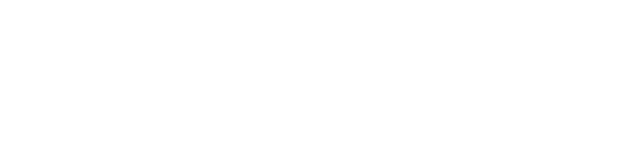
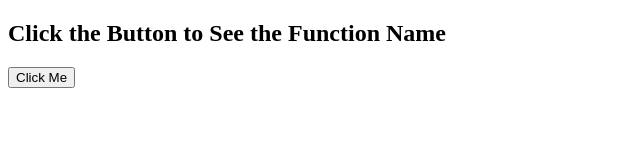
Before and after one commit to acciojob/print-function-name-Ritesh1408, a website: page main.html in a window 1280 px wide. Shown: the whole page, without its empty margins (0-640 px from the left). Drawn offline with Linux system fonts and the light colour scheme.

Commit message:
created a submission

```diff
--- a/main.html
+++ b/main.html
@@ -8,6 +8,8 @@
 
 <body>
 	<!-- the entire body must be written by student -->
+	<h2>Click the Button to See the Function Name</h2>
+    <button onclick="functionName()">Click Me</button>
     <script type="text/javascript" src="./script.js">
 </script>
 
--- a/script.js
+++ b/script.js
@@ -1 +1,5 @@
-//your JS code here. If required.
+function functionName() {
+    alert(arguments.callee.name);
+}
+
+functionName();
```
